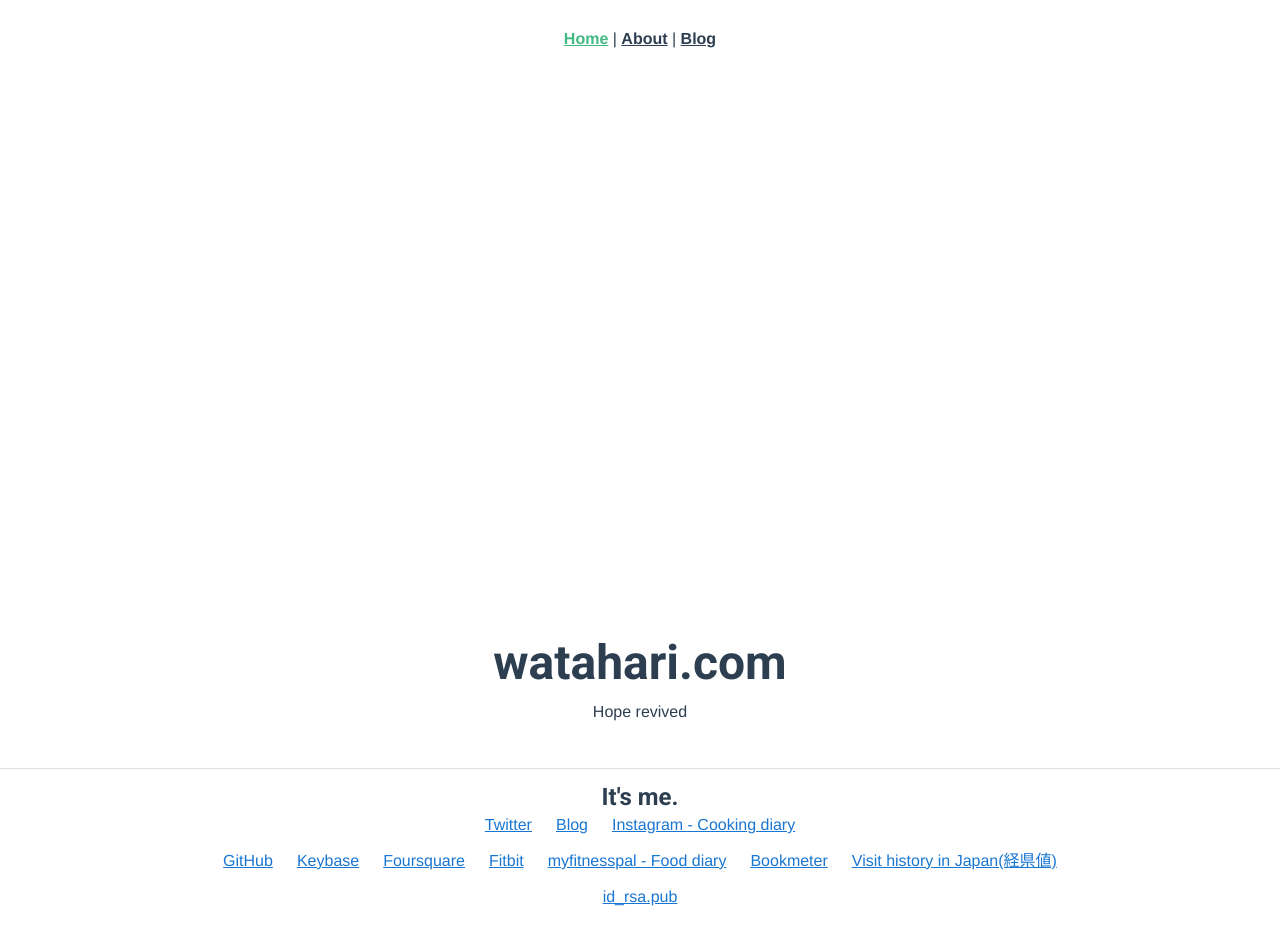
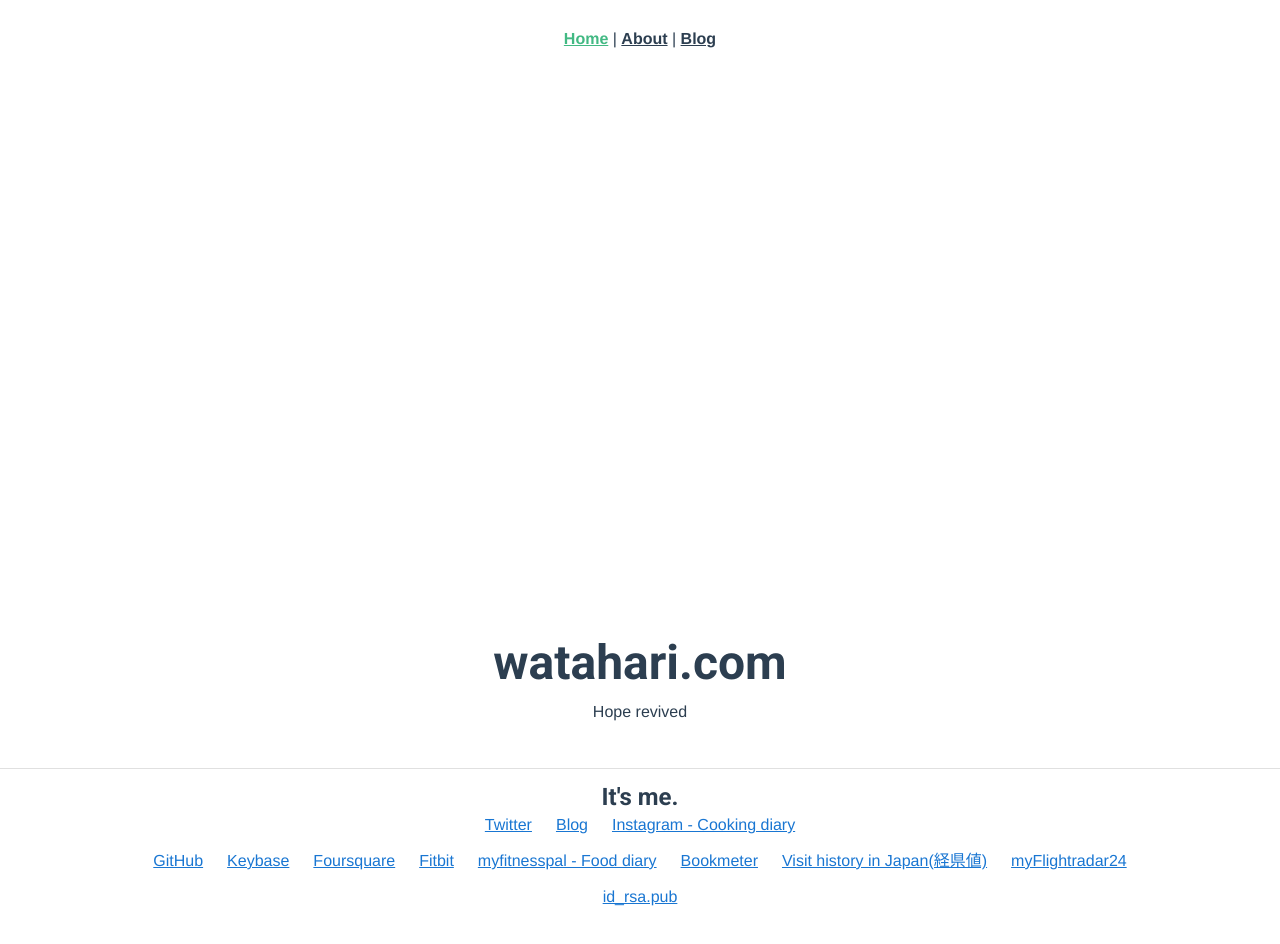
Before and after one commit to watahari/watahari.com, a Vue app: page / in a window 1280 px wide. Shown: the top 944 px of the page. Built offline with nearby package versions, Linux system fonts and the light colour scheme.

Commit message:
[add] link to myFlightradar24

```diff
--- a/src/components/Me.vue
+++ b/src/components/Me.vue
@@ -98,6 +98,10 @@
           text: 'Visit history in Japan(経県値)',
           href: 'https://uub.jp/kkn/km_new.cgi?MAP=43453434424454424244445434434444241340441343004&NAM=watahari&CAT=%E7%94%9F%E6%B6%AF%E7%B5%8C%E7%9C%8C%E5%80%A4',
         },
+        {
+          text: 'myFlightradar24',
+          href: 'https://my.flightradar24.com/watahari',
+        },
       ],
       key_items: [
         {
```
